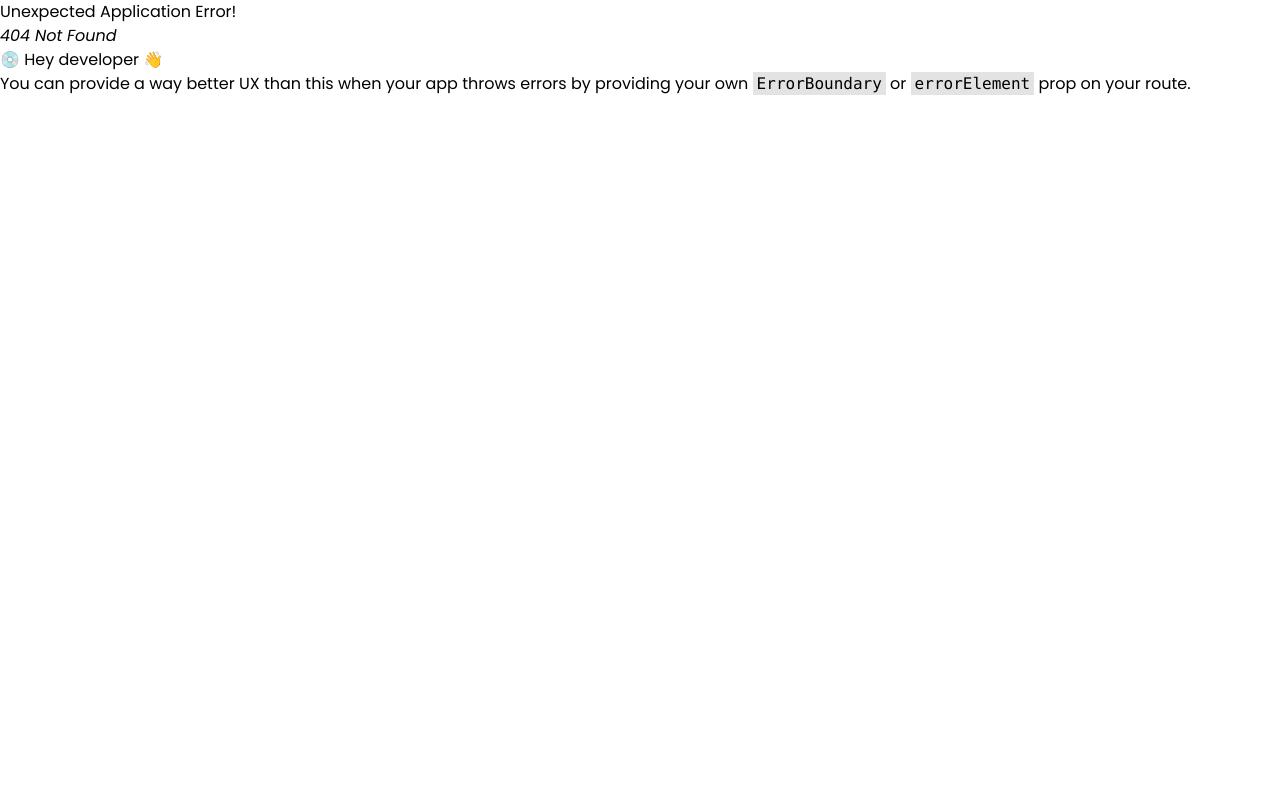
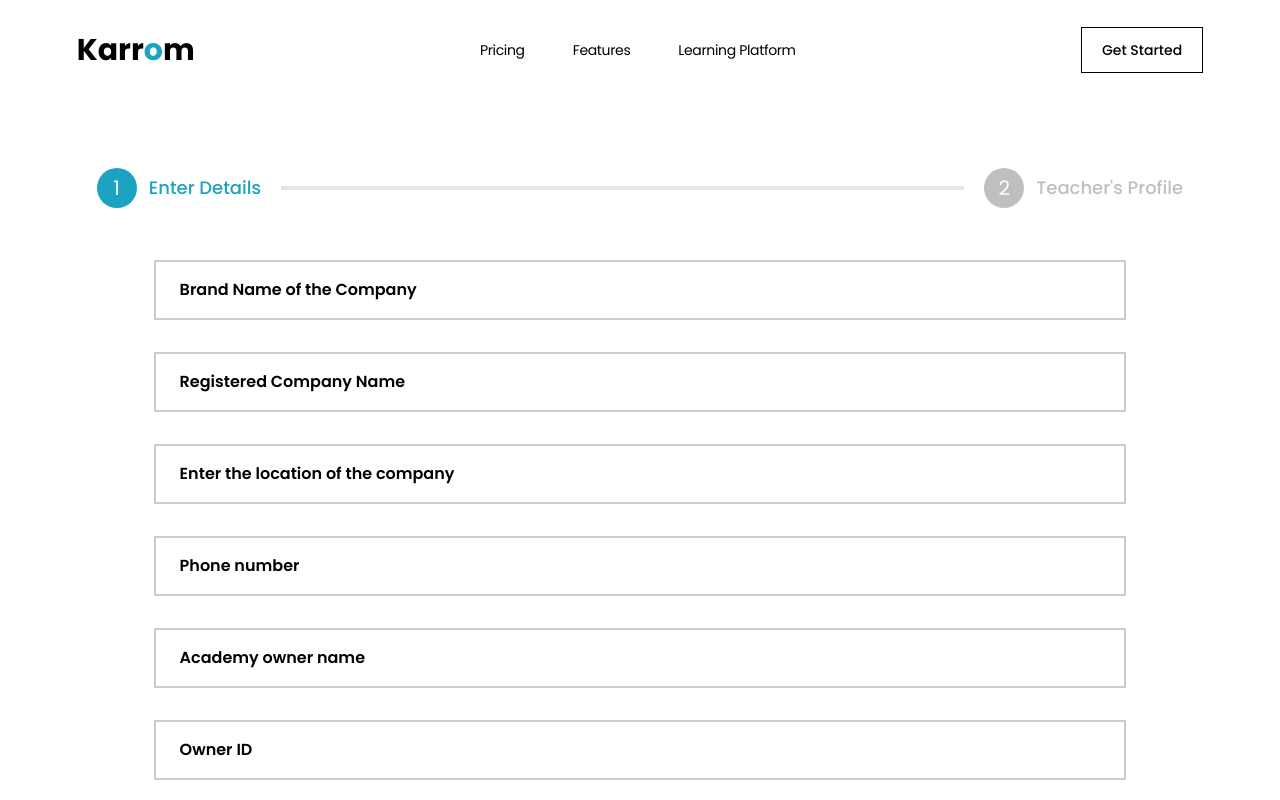
Before and after one commit to Karrom-Ed-Tech/educator-web-client, a React (Vite) app: page /onboard in a window 1280 px wide. Before the commit this address had no page. Shown: the top 800 px of the page. Built offline with nearby package versions, Linux system fonts and the light colour scheme; some icons are missing.

Commit message:
Draft onboard withouth much functionality

```diff
--- a/src/App.tsx
+++ b/src/App.tsx
@@ -11,6 +11,7 @@ import HomePage from "./pages/HomePage/HomePage";
 import { GlobalContextProvider } from "./contexts/globalContext";
 import ScrollToTop from "./common/ScrollToTop";
 import RegisterPage from "./pages/RegisterPage/RegisterPage";
+import OnboardPage from "./pages/OnboardPage/OnboardPage";
 
 export default function App() {
   const router = createBrowserRouter(
@@ -18,6 +19,7 @@ export default function App() {
       <Route path="/" element={<Root />}>
         <Route index element={<HomePage />} />
         <Route path="/register" element={<RegisterPage />} />
+        <Route path="/onboard" element={<OnboardPage />} />
       </Route>
     )
   );
--- /dev/null
+++ b/src/pages/OnboardPage/OnboardPage.tsx
@@ -0,0 +1,218 @@
+import { FormEventHandler, ReactNode, useRef, useState } from "react";
+import RegistrationInput, {
+  RegistrationInputProps,
+} from "../RegisterPage/components/RegistrationInput";
+import MaterialIcon from "../../common/MaterialIcon";
+import { twMerge } from "tailwind-merge";
+const formSteps: { title: string; inputs: RegistrationInputProps[] }[] = [
+  {
+    title: "Enter Details",
+    inputs: [
+      {
+        name: "name",
+        title: "Brand Name of the Company",
+        type: "text",
+      },
+      {
+        name: "name",
+        title: "Registered Company Name",
+        type: "text",
+      },
+      {
+        name: "location",
+        title: "Enter the location of the company",
+      },
+      {
+        name: "mobile",
+        title: "Phone number",
+        constraints: { pattern: `^(0|91)?[6-9][0-9]{9}$` },
+      },
+      {
+        name: "name",
+        title: "Academy owner name",
+      },
+      {
+        name: "id",
+        title: "Owner ID",
+        type: "number",
+      },
+      {
+        name: "gstn",
+        title: "Company GSTN",
+      },
+      {
+        name: "name",
+        title: "Name of the Bank of company",
+      },
+      {
+        name: "number",
+        title: "Account Number",
+      },
+      {
+        name: "social",
+        type: "dropdown",
+        title: "Social Media handle",
+        placeholder: "Select from the below dropdown",
+        dropdown: ["Instagram", "Discord", "Facebook", "LinkedIn"],
+      },
+      {
+        name: "teachers",
+        type: "number",
+        title: "Enter Number of Teachers",
+      },
+    ],
+  },
+  {
+    title: "Teacher's Profile",
+    inputs: [
+        {
+            name: "text",
+            title: "Teacher Number",
+            type: "dropdown",
+            placeholder: "Select which teacher number details are to be filled",
+            dropdown: ["Teacher 1", "Teacher 2", "Teacher 3", "Teacher 4", "Teacher 5"]
+          },
+          {
+            name: "name",
+            title: "Teacher Name",
+            placeholder: "Enter name with salutation"
+          },
+          {
+            name: "Qualification",
+            title: "Enter qualification of the teacher",
+            placeholder: "You'all have to attach the document"
+          },
+          {
+            name: "Experince",
+            title: "Experience in years teaching the subject"
+          },
+          {
+            name: "awards",
+            title: "Awards & Accolades"
+          },
+          {
+            name: "activities",
+            title: "Activities taught by teacher at centre",
+            type: "dropdown",
+            placeholder: "Select multiple options from the dropdown",
+            dropdown: ["Swimming", "Basketball", "Handball", "Cricket", "Baseball", "Badminton"],
+            multiple: true
+          }
+    ]
+  }
+];
+
+export default function OnboardPage() {
+  const [currentStep, setCurrentStep] = useState(0);
+  const [formData, setFormData] = useState<object>({});
+  const [errorCheckFlag, setErrorCheckFlag] = useState(false);
+
+  const currentFormRef = useRef() as React.MutableRefObject<HTMLFormElement>;
+
+  function nextStepHandler() {
+    // const isFormValid = currentFormRef.current.checkValidity();
+    const isFormValid = true
+    if (isFormValid) {
+      setCurrentStep((step) =>
+        step < formSteps.length - 1 ? step + 1 : formSteps.length - 1
+      );
+    } else {
+      setErrorCheckFlag((f) => !f);
+      // Do something when the form is not valid
+      setTimeout(() => {
+        setErrorCheckFlag((f) => !f);
+      }, 1);
+    }
+  }
+  return (
+    <form className="min-h-[50vh] flex flex-col p-page py-12">
+      <div className="flex relative justify-between w-full">
+        <div className="absolute top-1/2 -translate-y-1/2 left-0 h-1 w-full bg-front bg-opacity-10 -z-1" />
+        <div
+          className="absolute top-1/2 -translate-y-1/2 left-0 h-1 w-full bg-front bg-opacity-40 -z-1"
+          style={{
+            clipPath: `polygon(0% 0%, 0% 100%, ${
+              10 + (100 / formSteps.length) * currentStep
+            }% 100%, ${10 + (100 / formSteps.length) * currentStep}% 0%)`,
+          }}
+        />
+
+        {formSteps.map((step, i) => {
+          let state = 0; // -1 -> completed ; 0 -> ongoing ; 1 -> upcoming
+          if (i < currentStep) {
+            state = -1;
+          }
+          if (i > currentStep) {
+            state = 1;
+          }
+
+          return (
+            <div className="bg-background p-5 flex gap-x-3 items-center">
+              {state === -1 ? (
+                <MaterialIcon
+                  codepoint="e876"
+                  className="text-xl w-10 h-10 bg-secondary text-back rounded-full flex justify-center items-center font-bold"
+                />
+              ) : (
+                <div
+                  className={twMerge(
+                    "text-xl aspect-square w-10 h-10 flex items-center justify-center rounded-full",
+                    state === 0 && "bg-primary text-back",
+                    state === 1 && "bg-foreground bg-opacity-25 text-back"
+                  )}
+                >
+                  {i + 1}
+                </div>
+              )}
+              <p
+                className={twMerge(
+                  "text-lg font-medium",
+                  state === -1 && "text-secondary",
+                  state === 0 && "text-primary",
+                  state === 1 && "text-front text-opacity-25"
+                )}
+              >
+                {step.title}
+              </p>
+            </div>
+          );
+        })}
+      </div>
+
+      <form
+        ref={currentFormRef}
+        className="flex-1 flex flex-col items-stretch px-[6vw] gap-y-8 py-8"
+      >
+        {formSteps[currentStep].inputs.map((input, i) => (
+          <RegistrationInput
+            key={i}
+            errorCheckFlag={errorCheckFlag}
+            value={(formData as any)[input.name]}
+            {...input}
+            onChange={(event) => {
+              setFormData((prev) => ({
+                ...prev,
+                [input.name]: event.target.value,
+              }));
+            }}
+          />
+        ))}
+      </form>
+
+      <div className="flex justify-end p-5">
+        {currentStep !== 0 && (
+          <button
+            type="button"
+            onClick={() => setCurrentStep((step) => (step > 1 ? step - 1 : 0))}
+          >
+            Back
+          </button>
+        )}
+        <div className="flex-1" />
+        <button type="button" onClick={nextStepHandler}>
+          Next
+        </button>
+      </div>
+    </form>
+  );
+}
--- a/src/pages/RegisterPage/components/RegistrationInput.tsx
+++ b/src/pages/RegisterPage/components/RegistrationInput.tsx
@@ -6,6 +6,8 @@ export interface RegistrationInputProps {
   title: string;
   name: string;
   placeholder?: string;
+  dropdown?: string[];
+  multiple?: boolean;
   type?: React.HTMLInputTypeAttribute;
   autoComplete?: string;
   onChange?: React.ChangeEventHandler<HTMLInputElement>;
@@ -25,7 +27,27 @@ export default function RegistrationInput(props: RegistrationInputProps) {
   const inputRef = useRef() as React.MutableRefObject<HTMLInputElement>;
   const [selectedOnce, setSelectedOnce] = useState(false);
   const [shake, setShake] = useState(false);
+  const [showDropdown, setShowDropdown] = useState(false);
+  const dropdownRef = useRef() as React.MutableRefObject<HTMLDivElement>;
+  const selectedOptionRef = useRef<HTMLDivElement>(null);
 
+  const [selectedOptions, setSelectedOptions] = useState<string[]>([]);
+
+  const handleDropdownClick = (item: string) => {
+    if (props.multiple) {
+      const isSelected = selectedOptions.includes(item);
+      if (isSelected) {
+        setSelectedOptions(
+          selectedOptions.filter((selected) => selected !== item)
+        );
+      } else {
+        setSelectedOptions([...selectedOptions, item]);
+      }
+    } else {
+      setSelectedOptions([item]);
+      setShowDropdown(false);
+    }
+  };
   useEffect(() => {
     setTimeout(() => {
       setShake(false);
@@ -46,6 +68,18 @@ export default function RegistrationInput(props: RegistrationInputProps) {
     }
   }, []);
 
+  useEffect(() => {
+    const handleClick = (event: any) => {
+      if (dropdownRef.current && !dropdownRef.current.contains(event.target)) {
+        setShowDropdown(false);
+      }
+    };
+    document.addEventListener("click", handleClick);
+    return () => {
+      document.removeEventListener("click", handleClick);
+    };
+  }, []);
+
   return (
     <div
       className={twMerge(
@@ -57,6 +91,7 @@ export default function RegistrationInput(props: RegistrationInputProps) {
       )}
     >
       <p className="font-semibold">{props.title}</p>
+      {props.type != "dropdown" && (
         <input
           autoComplete={props.autoComplete}
           ref={inputRef}
@@ -75,9 +110,53 @@ export default function RegistrationInput(props: RegistrationInputProps) {
             inputRef.current.value.length && setSelectedOnce(true);
           }}
         />
+      )}
+
+      {props.dropdown && (
+        <div
+          className="ml-5 h-5 w-5 flex-1 px-6 flex items-center hover:cursor-pointer relative"
+          onClick={() => {
+            setShowDropdown(true);
+          }}
+          ref={dropdownRef}
+        >
+          {" "}
+          <div className="text-secondary">
+            {props.multiple && selectedOptions.length > 0
+              ? selectedOptions.join(", ")
+              : selectedOptions.length === 1
+              ? selectedOptions[0]
+              : props.placeholder}
+          </div>
+          <MaterialIcon codepoint="e5cf" className="text-secondary text-2xl" />
+          <div
+            className={`flex flex-col absolute top-10 left-6 z-10 bg-secondary w-max text-back pl-4 pt-2 pb-3 min-w-[30%] rounded-xl backdrop-blur-xl ${
+              showDropdown ? "" : "hidden"
+            }`}
+          >
+            {props.dropdown?.map((item, i) => (
+              <div
+                onClick={() => handleDropdownClick(item)}
+                key={i}
+                className={`pt-4 border-b border-opacity-40 border-back pb-1 hover:bg-back hover:text-secondary px-2 duration-300 ease-in-out items-center flex gap-x-2`}
+              >
+                {props.multiple && (
+                  <input
+                    type="checkbox"
+                    className={`w-4 h-4 text-secondary bg-gray-100 border-gray-300 rounded focus:text-secondary dark:focus:text-secondary dark:ring-offset-gray-800 focus:ring-2 dark:text-secondary dark:border-gray-600`}
+                    checked={selectedOptions.includes(item)}
+                    readOnly
+                  />
+                )}
+                <div>{item}</div>
+              </div>
+            ))}
+          </div>
+        </div>
+      )}
 
       {selectedOnce &&
-        (inputRef.current.checkValidity() ? (
+        ((inputRef.current.checkValidity() || props.type == "dropdown") ? (
           <MaterialIcon
             codepoint="e876"
             className={twMerge(
```
Lines whose indentation alone changed are shown as unchanged.
